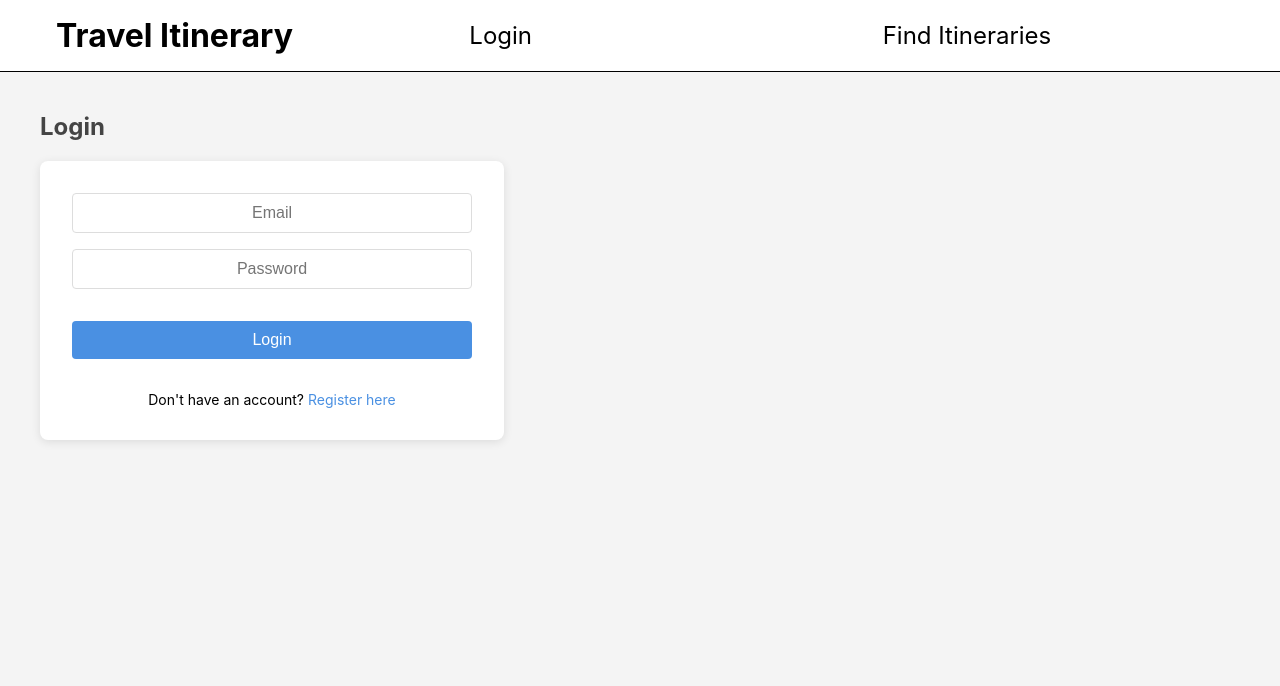
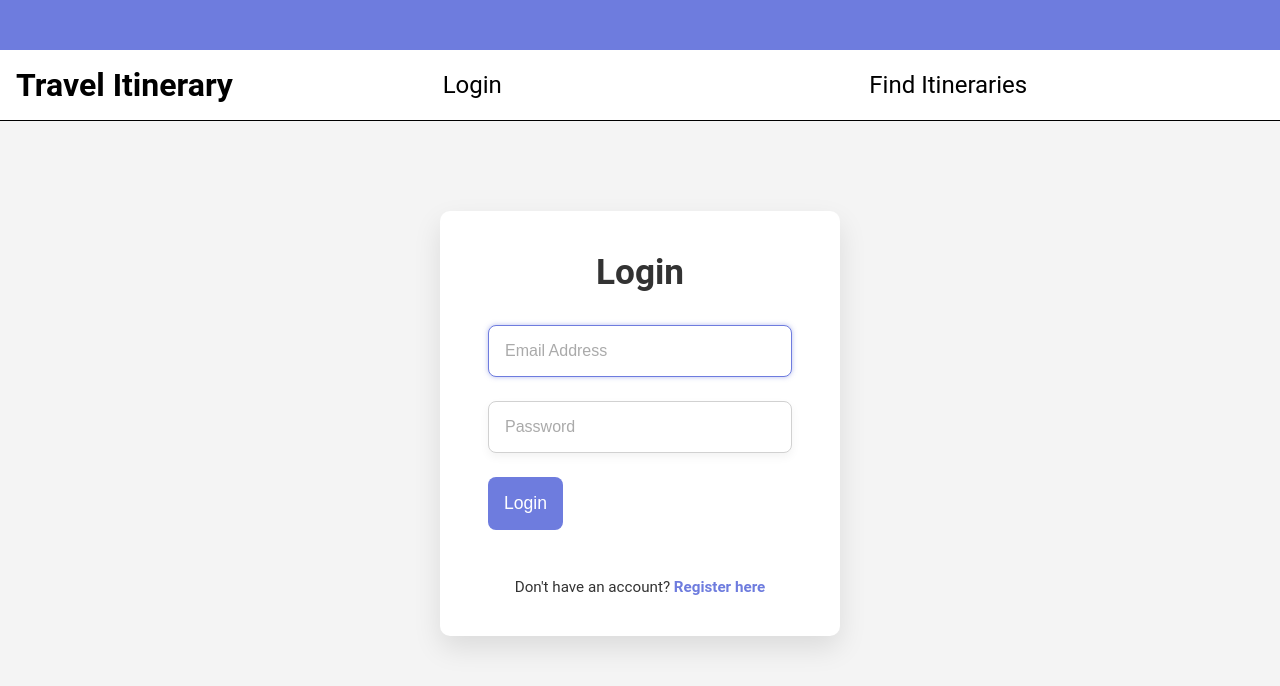
Before and after one commit to jessica-po/Travel-Itinerary-System-, a React (Vite) app: page /login in a window 1280 px wide. Shown: the top 686 px of the page. Built offline with nearby package versions, Linux system fonts and the light colour scheme.

Commit message:
css changes and minor account details fix

```diff
--- a/src/pages/AccountDetails/AccountDetails.jsx
+++ b/src/pages/AccountDetails/AccountDetails.jsx
@@ -69,7 +69,19 @@ export default function AccountDetails() {
         return;
       }
 
-      setSuccess('Name credentials successfully updated.');
+      // Update display_name in auth system
+      const { error: updateUserError } = await supabase.auth.updateUser({
+        data: {
+          display_name: `${firstName} ${lastName}`.trim()
+        }
+      });
+
+      if (updateUserError) {
+        setError('Error updating display name: ' + updateUserError.message);
+        return;
+      }
+
+      setSuccess('Name credentials and display name successfully updated.');
     } catch (err) {
       setError('Unexpected error occurred: ' + err.message);
     } finally {
--- a/src/pages/AccountDetails/AccountDetails.module.css
+++ b/src/pages/AccountDetails/AccountDetails.module.css
@@ -53,7 +53,7 @@
 
 .form button {
   padding: 0.75rem 1.5rem;
-    background-color: #3498db;
+  background-color: #6e7cde;
   color: white;
   border: none;
   border-radius: 8px;
--- a/src/pages/Login/Login.jsx
+++ b/src/pages/Login/Login.jsx
@@ -3,7 +3,7 @@ import { Link, useNavigate } from 'react-router-dom';
 import styles from './Login.module.css';
 import useSupabase from "../../context/SupabaseContext";
 
-export default function Login() {
+const Login = () => {
   const navigate = useNavigate();
   const [formData, setFormData] = useState({ email: '', password: '' });
   const [error, setError] = useState('');
@@ -16,22 +16,25 @@ export default function Login() {
 
   useEffect(() => {
     if (user) {
-            // Navigate to home page after successful login
       navigate('/', {
-                replace: true, // replace the current page in history
-                state: { message: 'Login successful!' } // optional state to pass
+        replace: true,
+        state: { message: 'Login successful!' }
       });
     }
   }, [user]);
+
+  const handleInputChange = (e) => {
+    const { name, value } = e.target;
+    setFormData((prevData) => ({ ...prevData, [name]: value }));
+  };
 
   const handleSubmit = async (e) => {
     e.preventDefault();
     setError('');
     setLoading(true);
 
-        // Make sure all fields are entered
     if (!formData.email || !formData.password) {
-            setError('All Fields Are Required');
+      setError('Please fill in all fields.');
       setLoading(false);
       return;
     }
@@ -44,58 +47,59 @@ export default function Login() {
 
       if (error) throw error;
 
-            // Show the (correct) user data
-            console.log(data.user);
-
-            // Clear form data
       setFormData({ email: '', password: '' });
     } catch (err) {
-            setError(err.message); // Set the error if authentication fails
+      setError(err.message);
     } finally {
       setLoading(false);
     }
   };
 
   return (
-        <div className="login">
-            <h2 className="header">Login</h2>
+    <div className={styles.container}>
+      <div className={styles.card}>
+        <h2 className={styles.title}>Login</h2>
         <form onSubmit={handleSubmit} className={styles.form}>
-                <div className={styles.formGroup}>
+          <div className={styles.inputGroup}>
             <input
               type="email"
               name="email"
-                        placeholder="Email"
+              placeholder="Email Address"
               value={formData.email}
-                        onChange={(e) => setFormData({ ...formData, email: e.target.value })}
+              onChange={handleInputChange}
               className={styles.input}
+              autoFocus
             />
           </div>
 
-                <div className={styles.formGroup}>
+          <div className={styles.inputGroup}>
             <input
               type="password"
               name="password"
               placeholder="Password"
               value={formData.password}
-                        onChange={(e) => setFormData({ ...formData, password: e.target.value })}
+              onChange={handleInputChange}
               className={styles.input}
             />
           </div>
 
-                {error && <div className={styles.error}>{error}</div>}
+          {error && <div className={styles.errorMessage}>{error}</div>}
 
           <button
             type="submit"
-                    className={styles.button}
+            className={styles.submitButton}
             disabled={loading}
           >
             {loading ? 'Logging In...' : 'Login'}
           </button>
 
-                <div className={styles.loginLink}>
+          <div className={styles.registerLink}>
             Don't have an account? <Link to="/register">Register here</Link>
           </div>
         </form>
       </div>
+    </div>
   );
-}
+};
+
+export default Login;
--- a/src/pages/Login/Login.module.css
+++ b/src/pages/Login/Login.module.css
@@ -1,92 +1,121 @@
-/* Container for the entire login screen */
-.login {
-    position: fixed;  /* Keeps the login section fixed in the viewport */
-    top: 0;
-    left: 0;
+
+/* Login.module.css */
+
+* {
+  margin: 0;
+  padding: 0;
+  box-sizing: border-box;
+}
+
+body {
+  font-family: 'Roboto', sans-serif;
+  background-color: #6e7cde; /*comment this line out if you want to get rid of the purple trim */
+  height: 100vh;
+  display: flex;
+  justify-content: center;
+  align-items: flex-start;
+  padding-top: 50px;
+}
+
+.container {
+  display: flex;
+  justify-content: center;
+  align-items: center;
   width: 100%;
-    height: 100%; /* Full viewport height */
+  height: 100%;
+  flex-direction: column;
+}
+
+.card {
+  background: #ffffff;
+  border-radius: 10px;
+  box-shadow: 0 12px 28px rgba(0, 0, 0, 0.1);
+  max-width: 400px;
+  width: 100%;
+  padding: 2.5rem 3rem;
+  text-align: center;
+  margin-top: 50px;
+}
+
+.title {
+  font-size: 2.2rem;
+  color: #333;
+  margin-bottom: 2rem;
+  font-weight: 600;
+}
+
+.form {
   display: flex;
   flex-direction: column;
-    align-items: center;
-    justify-content: center; /* Centers content both horizontally and vertically */
-    background: #f5f7fa; /* Light background color */
-    text-align: center;
-    padding: 20px; /* Adding some padding around the edges for small screens */
-    box-sizing: border-box; /* Ensures padding doesn't cause overflow */
+  gap: 1.5rem;
 }
 
-  /* Styling the form container */
-  .form {
-    background: white;
-    padding: 2rem;
-    border-radius: 8px;
-    box-shadow: 0 2px 10px rgba(0, 0, 0, 0.1);
-    width: 100%;
-    max-width: 400px; /* Max width for the form */
-    display: flex;
-    flex-direction: column;
-    align-items: center; /* Centers inputs and button horizontally */
+.inputGroup {
+  position: relative;
 }
 
-  /* Form group styling */
-  .formGroup {
-    margin-bottom: 1rem;
+.input {
   width: 100%;
-    text-align: center; /* Ensures input labels and fields are centered */
+  padding: 1rem;
+  font-size: 1rem;
+  border: 1px solid #d1d1d1;
+  border-radius: 8px;
+  box-shadow: 0 4px 10px rgba(0, 0, 0, 0.05);
+  transition: border-color 0.3s ease, box-shadow 0.3s ease;
+  outline: none;
 }
 
-  /* Input field styling */
-  .input {
-    width: 100%;
-    padding: 10px;
-    border: 1px solid #ddd;
-    border-radius: 4px;
-    font-size: 16px;
-    text-align: center; /* Centers text in the input fields */
-    box-sizing: border-box; /* Ensures padding doesn't cause overflow */
+.input:focus {
+  border-color: #6e7cde;
+  box-shadow: 0 0 5px rgba(110, 124, 222, 0.5);
 }
 
-  /* Button styling */
-  .button {
-    width: 100%;
-    padding: 10px;
-    background-color: #4a90e2;
-    color: white;
-    border: none;
-    border-radius: 4px;
-    cursor: pointer;
-    margin: 1rem 0;
-    font-size: 16px;
+.input::placeholder {
+  color: #aaa;
 }
 
-  /* Button disabled state */
-  .button:disabled {
+.submitButton {
+  padding: 1rem;
+  background-color: #6e7cde;
+  color: #fff;
+  font-size: 1.1rem;
+  border: none;
+  border-radius: 8px;
+  cursor: pointer;
+  transition: background-color 0.3s ease, transform 0.3s ease;
+  font-weight: 500;
+}
+
+.submitButton:hover {
+  background-color: #596bb0;
+  transform: translateY(-2px);
+}
+
+.submitButton:disabled {
   background-color: #ccc;
   cursor: not-allowed;
 }
 
-  /* Error message styling */
-  .error {
-    color: red;
-    margin: 10px 0;
-    text-align: center;
-    width: 100%; /* Ensures error message stretches full width */
-    font-size: 14px; /* Slightly smaller text for error message */
+.errorMessage {
+  color: #e74c3c;
+  font-size: 0.875rem;
+  margin-top: -1rem;
+  margin-bottom: 1rem;
 }
 
-  /* Link to login page for users who already have an account */
-  .loginLink {
-    text-align: center;
-    margin-top: 1rem;
-    width: 100%; /* Ensures the link stretches across the form */
-    font-size: 14px;
+.registerLink {
+  font-size: 0.95rem;
+  color: #333;
+  margin-top: 1.5rem;
 }
 
-  .loginLink a {
-    color: #4a90e2;
+.registerLink a {
+  color: #6e7cde;
   text-decoration: none;
+  font-weight: 600;
+  transition: color 0.2s ease;
 }
 
-  .loginLink a:hover {
-    text-decoration: underline;
+.registerLink a:hover {
+  color: #596bb0;
 }
--- a/src/pages/Register/Register.module.css
+++ b/src/pages/Register/Register.module.css
@@ -1,81 +1,119 @@
-.register {
-    max-width: 400px;
-    margin: auto;
-    padding: 30px;
-    background: white;
-    border-radius: 8px;
-    box-shadow: 0 2px 4px rgba(0, 0, 0, 0.1);
-    align-items: center;
-    justify-content: center;
+/* Register.module.css */
+
+* {
+    margin: 0;
+    padding: 0;
+    box-sizing: border-box;
   }
 
-.register h2 {
+  body {
+    font-family: 'Roboto', sans-serif;
+    /* background-color: #6e7cde; */
+    height: 100vh;
+    display: flex;
+    justify-content: center;
+    align-items: center;
+  }
+
+  .register {
+    width: 100%;
+    height: 100%;
+    display: flex;
+    justify-content: center;
+    align-items: center;
+    flex-direction: column;
+  }
+
+  .card {
+    background: #ffffff;
+    border-radius: 10px;
+    box-shadow: 0 12px 28px rgba(0, 0, 0, 0.1);
+    max-width: 400px;
+    width: 100%;
+    padding: 2rem 2.5rem;
     text-align: center;
+    margin-top: 5vh;
+  }
+
+  .title {
+    font-size: 2.2rem;
     color: #333;
-    margin-bottom: 25px;
-    font-size: 30px;
+    margin-bottom: 1.5rem;
+    font-weight: 600;
   }
 
   .form {
     display: flex;
     flex-direction: column;
-    gap: 15px;
-    width: 100%
+    gap: 1rem;
   }
 
   .formGroup {
-    margin-bottom: 5px;
+    margin-bottom: 0.75rem;
   }
 
   .input {
     width: 100%;
-    padding: 10px;
-    border: 1px solid #ddd;
-    border-radius: 10px;
-    font-size: 16px;
+    padding: 0.8rem;
+    font-size: 1rem;
+    border: 1px solid #d1d1d1;
+    border-radius: 8px;
+    box-shadow: 0 4px 10px rgba(0, 0, 0, 0.05);
+    transition: border-color 0.3s ease, box-shadow 0.3s ease;
+    outline: none;
   }
 
   .input:focus {
-    outline: none;
-    border-color: #4A90E2;
+    border-color: #6e7cde;
+    box-shadow: 0 0 5px rgba(110, 124, 222, 0.5);
   }
 
-.button {
-    background: #4A90E2;
-    color: white;
-    padding: 12px;
-    border: none;
-    border-radius: 4px;
-    font-size: 16px;
-    cursor: pointer;
-    margin-top: 10px;
+  .input::placeholder {
+    color: #aaa;
   }
 
-.button:hover {
-    background: #357ABD;
+  .submitButton {
+    padding: 0.9rem;
+    background-color: #6e7cde;
+    color: #fff;
+    font-size: 1.1rem;
+    border: none;
+    border-radius: 8px;
+    cursor: pointer;
+    transition: background-color 0.3s ease, transform 0.3s ease;
+    font-weight: 500;
   }
 
-.button:disabled {
-    background: #ccc;
+  .submitButton:hover {
+    background-color: #596bb0;
+    transform: translateY(-2px);
+  }
+
+  .submitButton:disabled {
+    background-color: #ccc;
+    cursor: not-allowed;
   }
 
   .error {
-    color: #dc3545;
-    font-size: 14px;
-    margin-top: 5px;
+    color: #e74c3c;
+    font-size: 0.875rem;
+    margin-top: -0.75rem;
+    margin-bottom: 0.75rem;
   }
 
   .loginLink {
-    text-align: center;
-    margin-top: 20px;
-    color: #666;
+    font-size: 0.95rem;
+    color: #333;
+    margin-top: 1rem;
   }
 
   .loginLink a {
-    color: #4A90E2;
+    color: #6e7cde;
     text-decoration: none;
+    font-weight: 600;
+    transition: color 0.2s ease;
   }
 
   .loginLink a:hover {
-    text-decoration: underline;
+    color: #596bb0;
   }
```
Also changed, not shown: src/pages/Register/Register.jsx (+6 -9 lines). Lines whose indentation alone changed are shown as unchanged.
